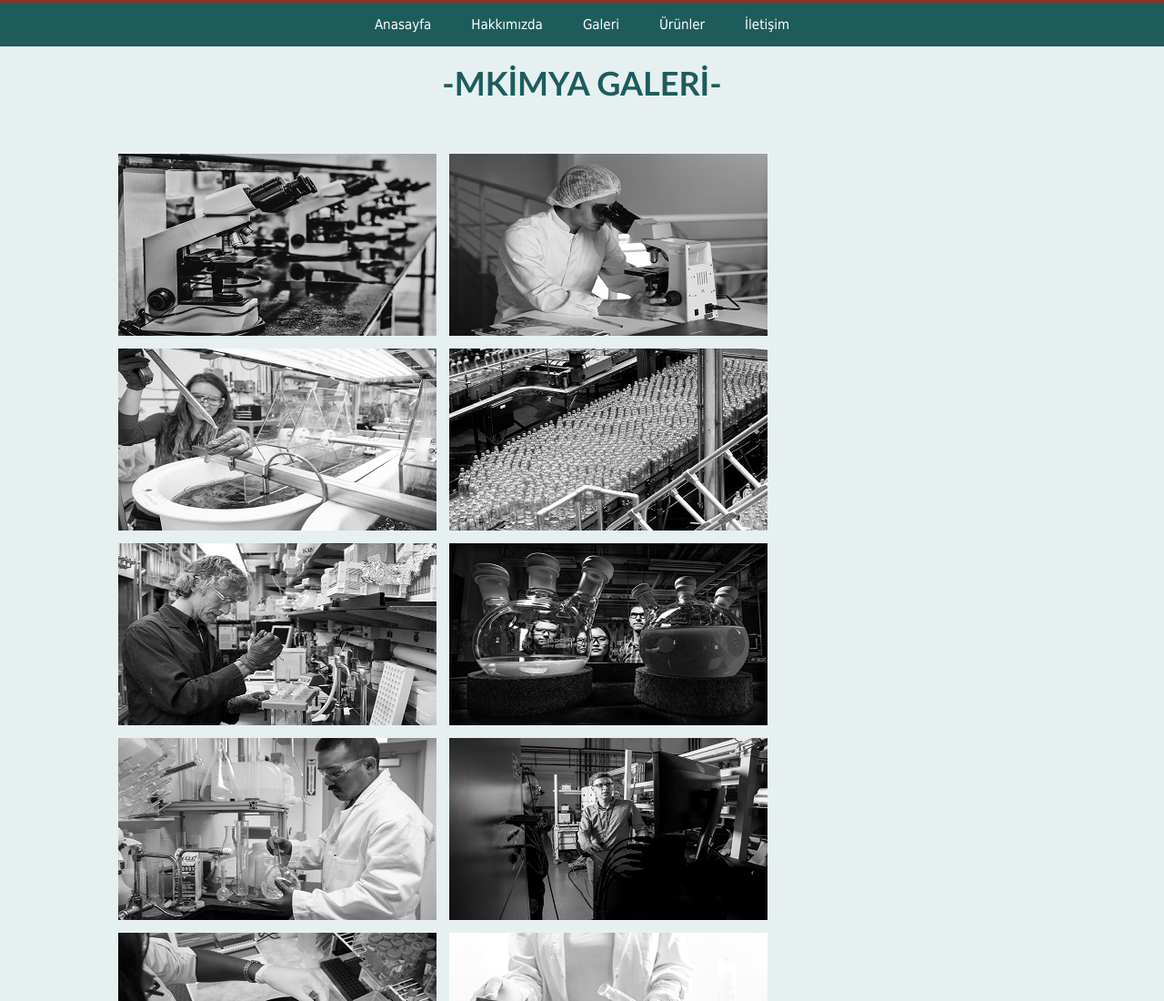
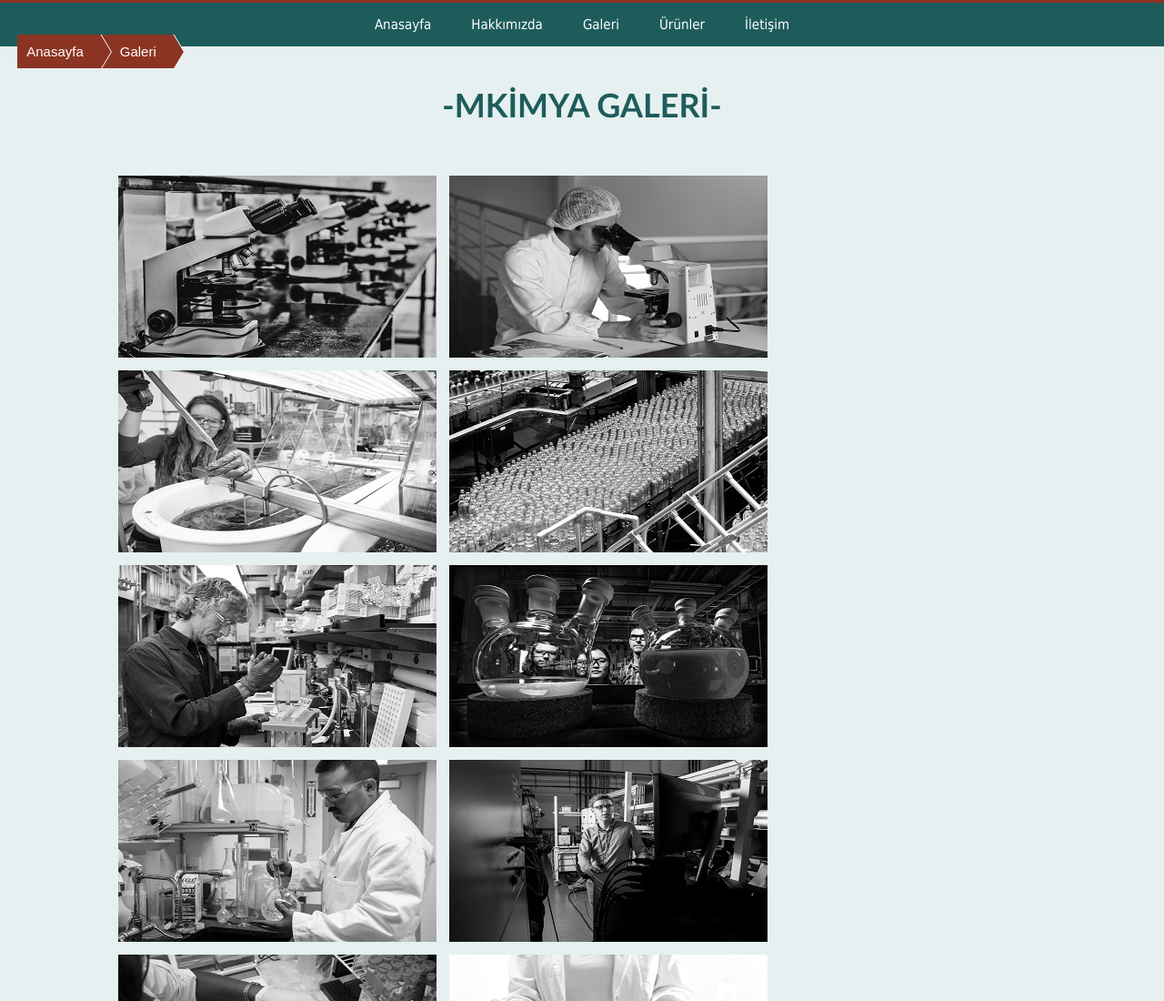
Before and after one commit to SauWebProgramming/web-page-zumrakucuk, a plain HTML site: page image.html in a window 1280 px wide. Shown: the top 1100 px of the page at 91% size. Drawn offline with Linux system fonts and the light colour scheme.

Commit message:
Breadcrumbs
Galeri kısmına Breadcrumbs ekledim önceki eklememde iletişim sayfama konumda eklemiştim.

```diff
--- a/image.html
+++ b/image.html
@@ -32,6 +32,12 @@
         </ul>
         </nav>
 
+        <ul class="breadcrumb1">
+          <li><a href="index.html">Anasayfa</a></li>
+          <li><a href="image.html">Galeri</a></li>
+      </ul>
+
+
       </br>
 
         <font face="Calibri" size="4" color="#1e5c5c">
@@ -53,3 +59,67 @@
         </div>
         </body>
         </html>
+        <style>
+     .breadcrumb1 {
+    list-style: none;
+    overflow: hidden;
+    font-size: 15px;
+    font-family: sans-serif;
+    margin-top: -1%;
+    margin-left: 1.5%;
+}
+
+.breadcrumb1 li a {
+    color: white;
+    text-decoration: none;
+    padding: 10px 0 10px 40px;
+    position: relative;
+    float: left;
+    background-color: rgb(139, 52, 36);
+}
+
+.breadcrumb1 li a:after {
+    content: " ";
+    display: block;
+    width: 0;
+    height: 0;
+    border-top: 50px solid transparent;
+    border-bottom: 50px solid transparent;
+    border-left: 30px solid rgb(139, 52, 36);
+    position: absolute;
+    top: 50%;
+    margin-top: -50px;
+    left: 100%;
+    z-index: 2;
+}
+
+.breadcrumb1 li a:before {
+    content: " ";
+    display: block;
+    width: 0;
+    height: 0;
+    border-top: 50px solid transparent;
+    border-bottom: 50px solid transparent;
+    border-left: 30px solid white;
+    position: absolute;
+    top: 50%;
+    margin-top: -50px;
+    margin-left: 1px;
+    left: 100%;
+    z-index: 1;
+}
+
+.breadcrumb1 li:first-child a {
+    padding-left: 10px;
+}
+
+.breadcrumb1 li a:hover {
+    background: darkcyan;
+}
+
+.breadcrumb1 li a:hover:after {
+    border-left-color: darkcyan !important;
+}
+
+
+        </style>
```
Also changed, not shown: style.css (line endings or trailing spaces).
